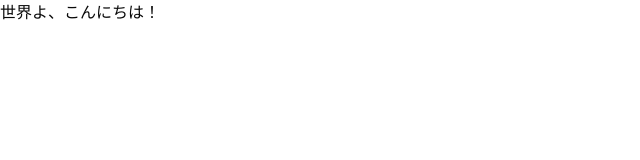
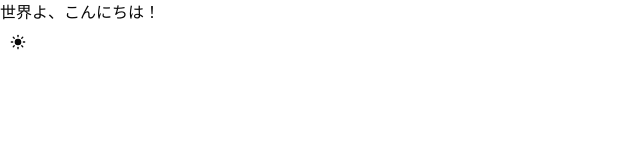
Before and after one commit to HitsujiRere/hobby-mdx, a Next.js app: page / in a window 1280 px wide. Shown: the top 160 px of the page, without its empty margins (0-640 px from the left). Built offline with nearby package versions, Linux system fonts and the light colour scheme.

Commit message:
feat: テーマ切替機能を実装

```diff
--- a/biome.json
+++ b/biome.json
@@ -25,7 +25,13 @@
         "noUnusedImports": "warn"
       },
       "nursery": {
-        "useSortedClasses": "warn"
+        "useSortedClasses": {
+          "fix": "safe",
+          "level": "warn",
+          "options": {
+            "functions": ["tw", "clsx", "tw\\.[a-z-]+", "cva", "twMerge", "cn"]
+          }
+        }
       }
     }
   },
--- a/package.json
+++ b/package.json
@@ -11,10 +11,12 @@
     "typecheck": "tsc --noEmit"
   },
   "dependencies": {
+    "@radix-ui/react-slot": "^1.2.3",
     "class-variance-authority": "^0.7.1",
     "clsx": "^2.1.1",
     "lucide-react": "^0.515.0",
     "next": "^15.3.3",
+    "next-themes": "^0.4.6",
     "react": "^19.1.0",
     "react-dom": "^19.1.0",
     "tailwind-merge": "^3.3.1"
--- a/src/app/layout.tsx
+++ b/src/app/layout.tsx
@@ -1,4 +1,5 @@
 import type { Metadata } from "next";
+import { ThemeProvider } from "next-themes";
 import "./globals.css";
 
 export const metadata: Metadata = {
@@ -12,8 +13,17 @@
   children: React.ReactNode;
 }>) {
   return (
-    <html lang="ja">
-      <body>{children}</body>
+    <html lang="ja" suppressHydrationWarning>
+      <body>
+        <ThemeProvider
+          attribute="class"
+          defaultTheme="system"
+          enableSystem
+          disableTransitionOnChange
+        >
+          {children}
+        </ThemeProvider>
+      </body>
     </html>
   );
 }
--- a/src/app/page.tsx
+++ b/src/app/page.tsx
@@ -1,7 +1,11 @@
+import { ThemeToggle } from "~/components/ThemeToggle";
+
 export default function Home() {
   return (
     <main>
       <p>世界よ、こんにちは！</p>
+
+      <ThemeToggle />
     </main>
   );
 }
--- /dev/null
+++ b/src/components/ThemeToggle/index.tsx
@@ -0,0 +1,38 @@
+"use client";
+
+import { MoonIcon, SunIcon } from "lucide-react";
+import { useTheme } from "next-themes";
+import React from "react";
+import { Button } from "~/components/ui/button";
+import { cn } from "~/lib/utils";
+
+export const ThemeToggle = () => {
+  const { setTheme, resolvedTheme } = useTheme();
+
+  const toggleTheme = React.useCallback(() => {
+    setTheme((theme) => {
+      if (
+        theme === "light" ||
+        (theme === "system" && resolvedTheme === "light")
+      ) {
+        return "dark";
+      }
+      return "light";
+    });
+  }, [setTheme, resolvedTheme]);
+
+  return (
+    <Button onClick={toggleTheme} variant="ghost" size="icon">
+      <SunIcon
+        className={cn("fill-foreground", {
+          hidden: resolvedTheme !== "light",
+        })}
+      />
+      <MoonIcon
+        className={cn("fill-foreground", {
+          hidden: resolvedTheme !== "dark",
+        })}
+      />
+    </Button>
+  );
+};
--- /dev/null
+++ b/src/components/ui/button.tsx
@@ -0,0 +1,59 @@
+import { Slot } from "@radix-ui/react-slot";
+import { type VariantProps, cva } from "class-variance-authority";
+import type * as React from "react";
+
+import { cn } from "~/lib/utils";
+
+const buttonVariants = cva(
+  "inline-flex shrink-0 items-center justify-center gap-2 whitespace-nowrap rounded-md font-medium text-sm outline-none transition-all focus-visible:border-ring focus-visible:ring-[3px] focus-visible:ring-ring/50 disabled:pointer-events-none disabled:opacity-50 aria-invalid:border-destructive aria-invalid:ring-destructive/20 dark:aria-invalid:ring-destructive/40 [&_svg:not([class*='size-'])]:size-4 [&_svg]:pointer-events-none [&_svg]:shrink-0",
+  {
+    variants: {
+      variant: {
+        default:
+          "bg-primary text-primary-foreground shadow-xs hover:bg-primary/90",
+        destructive:
+          "bg-destructive text-white shadow-xs hover:bg-destructive/90 focus-visible:ring-destructive/20 dark:bg-destructive/60 dark:focus-visible:ring-destructive/40",
+        outline:
+          "border bg-background shadow-xs hover:bg-accent hover:text-accent-foreground dark:border-input dark:bg-input/30 dark:hover:bg-input/50",
+        secondary:
+          "bg-secondary text-secondary-foreground shadow-xs hover:bg-secondary/80",
+        ghost:
+          "hover:bg-accent hover:text-accent-foreground dark:hover:bg-accent/50",
+        link: "text-primary underline-offset-4 hover:underline",
+      },
+      size: {
+        default: "h-9 px-4 py-2 has-[>svg]:px-3",
+        sm: "h-8 gap-1.5 rounded-md px-3 has-[>svg]:px-2.5",
+        lg: "h-10 rounded-md px-6 has-[>svg]:px-4",
+        icon: "size-9",
+      },
+    },
+    defaultVariants: {
+      variant: "default",
+      size: "default",
+    },
+  },
+);
+
+function Button({
+  className,
+  variant,
+  size,
+  asChild = false,
+  ...props
+}: React.ComponentProps<"button"> &
+  VariantProps<typeof buttonVariants> & {
+    asChild?: boolean;
+  }) {
+  const Comp = asChild ? Slot : "button";
+
+  return (
+    <Comp
+      data-slot="button"
+      className={cn(buttonVariants({ variant, size, className }))}
+      {...props}
+    />
+  );
+}
+
+export { Button, buttonVariants };
```
